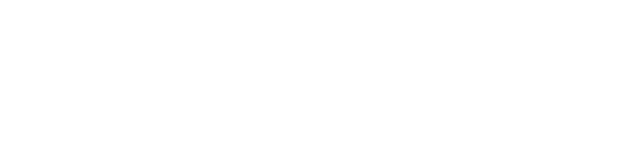
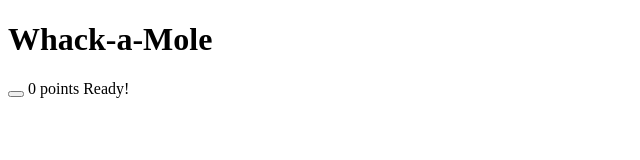
Before and after one commit to mikemoore1618/whack-a-mole, a plain HTML site: page index.html in a window 1280 px wide. Shown: the whole page, without its empty margins (0-640 px from the left). Drawn offline with Linux system fonts and the light colour scheme.

Commit message:
added html

```diff
--- a/index.html
+++ b/index.html
@@ -10,6 +10,15 @@
 
 </head>
 <body>
+    <main>
+        <h1>Whack-a-Mole</h1>
+        <nav>
+            <button id="start-button"></button>
+
+            <span id="score">0 points</span>
+            <span id="timer">Ready!</span>
+        </nav>
+    </main>
 
 </body>
 </html>
```
